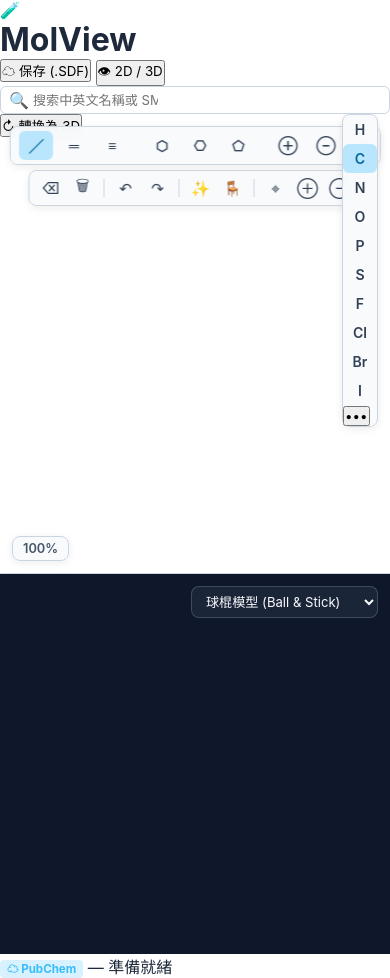
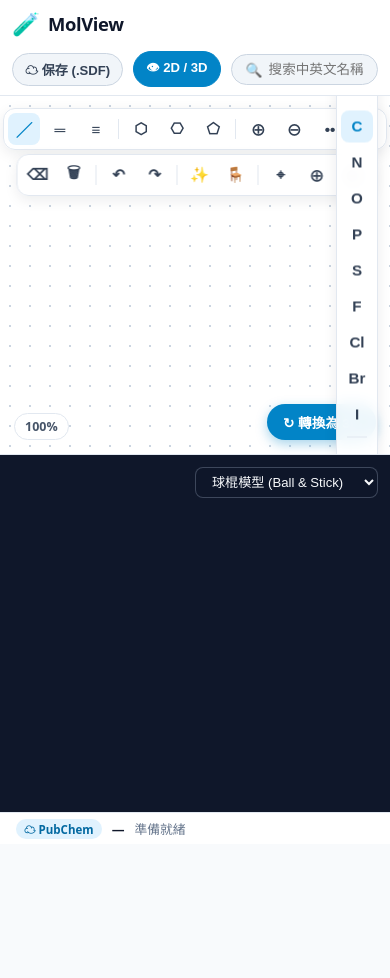
Before and after one commit to zealot-gif/Mol, a plain HTML site: page index.html in a window 390 px wide. After the commit the page ends 844 px from the top, so only its background shows below. Drawn offline with Linux system fonts and the light colour scheme; a script that the page names is missing.

Commit message:
Update style.css

```diff
--- a/style.css
+++ b/style.css
@@ -1,224 +1,126 @@
-* { box-sizing: border-box; margin: 0; padding: 0; font-family: -apple-system, BlinkMacSystemFont, "Segoe UI", Roboto, sans-serif; }
-
-html, body {
-  width: 100%; height: 100%;
-  background: #ffffff;
-  color: #1e293b;
-  overflow: hidden;
-  user-select: none;
+* {
+  box-sizing: border-box;
+  margin: 0;
+  padding: 0;
 }
 
-.app-container { display: flex; width: 100%; height: 100%; }
-
-.editor-pane {
-  flex: 1.15; position: relative; height: 100%;
-  background: #ffffff; border-right: 1px solid #e2e8f0; overflow: hidden;
+body, html {
+  width: 100%;
+  height: 100%;
+  font-family: system-ui, -apple-system, BlinkMacSystemFont, "Segoe UI", Roboto, sans-serif;
+  background-color: #f8fafc;
+  color: #0f172a;
+  overflow: hidden;
 }
 
-#molCanvas { width: 100%; height: 100%; display: block; cursor: crosshair; }
-
-/* 原版 MolView 懸浮工具島 */
-.floating-bar, .floating-dock, .zoom-badge {
-  position: absolute;
-  background: rgba(248, 250, 252, 0.94);
-  backdrop-filter: blur(8px);
-  border: 1px solid #cbd5e1;
-  border-radius: 8px;
-  box-shadow: 0 2px 8px rgba(15, 23, 42, 0.08);
-  z-index: 20;
+#app {
+  display: flex;
+  flex-direction: column;
+  height: 100vh;
+  width: 100vw;
 }
 
-.top-menu {
-  top: 12px; left: 50%; transform: translateX(-50%);
-  display: flex; align-items: center; gap: 4px; padding: 4px 8px; white-space: nowrap;
-}
-.brand-logo { font-size: 1.15rem; padding: 0 6px; }
-.menu-btn {
-  background: transparent; border: none; padding: 5px 10px;
-  border-radius: 6px; font-size: 0.84rem; font-weight: 500; color: #334155; cursor: pointer;
-}
-.menu-btn:hover { background: #e2e8f0; }
-.menu-btn.active { background: #e0f2fe; color: #0369a1; font-weight: 600; }
-.menu-btn.primary-pill { background: #0284c7; color: #ffffff; font-weight: 600; }
-.menu-btn.primary-pill:hover { background: #0369a1; }
-
-.search-wrap {
-  display: flex; align-items: center; gap: 4px;
-  background: #ffffff; border: 1px solid #cbd5e1; border-radius: 6px; padding: 3px 8px;
-}
-.search-wrap input { border: none; outline: none; font-size: 0.82rem; width: 125px; color: #0f172a; }
-
-.sub-menu {
-  top: 56px; left: 50%; transform: translateX(-50%);
-  display: flex; align-items: center; gap: 2px; padding: 3px 6px;
-}
-.tool-icon {
-  width: 30px; height: 28px; border: none; background: transparent;
-  border-radius: 5px; font-size: 0.95rem; color: #334155; cursor: pointer;
-}
-.tool-icon:hover { background: #e2e8f0; }
-.tool-icon.active { background: #bae6fd; color: #0369a1; }
-.tool-icon.danger:hover { background: #fee2e2; color: #dc2626; }
-.divider { width: 1px; height: 18px; background: #cbd5e1; margin: 0 4px; }
-
-.floating-dock {
-  top: 50%; transform: translateY(-50%);
-  display: flex; flex-direction: column; gap: 2px; padding: 4px;
-  max-height: 82%; overflow-y: auto;
-}
-.floating-dock::-webkit-scrollbar { display: none; }
-.left-dock { left: 12px; }
-.right-dock { right: 12px; }
-
-.dock-btn, .atom-btn, .pt-trigger-btn {
-  width: 34px; height: 29px; border: none; background: transparent;
-  border-radius: 6px; font-size: 0.88rem; font-weight: 600;
-  color: #334155; cursor: pointer; display: flex; align-items: center; justify-content: center;
+/* === 頂部導覽列 === */
+.topbar {
+  height: 54px;
+  background: #ffffff;
+  border-bottom: 1px solid #e2e8f0;
+  padding: 0 16px;
+  display: flex;
+  align-items: center;
+  justify-content: space-between;
+  gap: 12px;
+  z-index: 50;
   flex-shrink: 0;
 }
-.dock-btn:hover, .atom-btn:hover, .pt-trigger-btn:hover { background: #e2e8f0; }
-.dock-btn.active, .atom-btn.active { background: #bae6fd; color: #0369a1; }
-.pt-trigger-btn { color: #0284c7; font-weight: 800; letter-spacing: 1px; }
-.h-divider { height: 1px; width: 22px; background: #cbd5e1; margin: 2px auto; flex-shrink: 0; }
 
-/* 完整元素週期表懸浮卡片 */
-.pt-modal {
-  position: absolute; top: 50%; left: 50%; transform: translate(-50%, -50%);
-  background: rgba(255, 255, 255, 0.97); backdrop-filter: blur(12px);
-  border: 1px solid #cbd5e1; border-radius: 12px;
-  box-shadow: 0 12px 32px rgba(15, 23, 42, 0.22);
-  padding: 12px; z-index: 50; width: 92%; max-width: 620px;
-}
-.pt-modal.hidden { display: none; }
-.pt-header {
-  display: flex; justify-content: space-between; align-items: center;
-  margin-bottom: 8px; font-size: 0.85rem; font-weight: 700; color: #0f172a;
-}
-.pt-header button {
-  background: #f1f5f9; border: none; width: 24px; height: 24px;
-  border-radius: 6px; cursor: pointer; font-weight: 700; color: #475569;
-}
-.pt-grid {
-  display: grid; grid-template-columns: repeat(18, 1fr); gap: 2px;
-}
-.pt-cell {
-  aspect-ratio: 1; border: 1px solid #e2e8f0; border-radius: 3px;
-  font-size: 0.68rem; font-weight: 700; cursor: pointer;
-  display: flex; align-items: center; justify-content: center;
-  background: #f8fafc; color: #1e293b; transition: transform 0.1s;
-}
-.pt-cell:hover { transform: scale(1.25); z-index: 2; border-color: #0284c7; background: #bae6fd; }
-.pt-cell.nonmetal { background: #e0f2fe; color: #0369a1; }
-.pt-cell.alkali { background: #fee2e2; color: #991b1b; }
-.pt-cell.alkaline { background: #ffedd5; color: #9a3412; }
-.pt-cell.transition { background: #fef9c3; color: #854d0e; }
-.pt-cell.metalloid { background: #dcfce7; color: #166534; }
-.pt-cell.halogen { background: #f3e8ff; color: #6b21a8; }
-.pt-cell.noble { background: #f1f5f9; color: #475569; }
-
-.zoom-badge {
-  bottom: 12px; left: 12px;
-  padding: 4px 10px; font-size: 0.8rem; font-weight: 600; color: #475569;
-}
-
-.viewer-pane { flex: 1; position: relative; height: 100%; background: #0f172a; }
-.viewer-pane.hidden { display: none; }
-#viewer_3d { width: 100%; height: 100%; }
-
-.viewer-controls { position: absolute; top: 12px; right: 12px; z-index: 20; }
-.viewer-controls select {
-  background: rgba(30, 41, 59, 0.85); color: #f8fafc;
-  border: 1px solid rgba(148, 163, 184, 0.3);
-  padding: 6px 10px; border-radius: 8px; font-size: 0.82rem; outline: none;
-}
-
-.mol-status-card {
-  position: absolute; bottom: 12px; left: 12px; right: 12px;
-  background: rgba(15, 23, 42, 0.88); backdrop-filter: blur(8px);
-  border: 1px solid rgba(148, 163, 184, 0.25);
-  color: #f1f5f9; padding: 10px 14px; border-radius: 8px;
-  font-size: 0.82rem; display: flex; align-items: center; gap: 8px; flex-wrap: wrap; z-index: 20;
-}
-.badge { padding: 2px 7px; border-radius: 4px; font-size: 0.72rem; font-weight: 700; }
-.badge.cloud { background: rgba(56, 189, 248, 0.2); color: #38bdf8; }
-.badge.local { background: rgba(251, 191, 36, 0.2); color: #fbbf24; }
-
-@media (max-width: 900px) {
-  html, body { overflow-y: auto; height: auto; }
-  .app-container { flex-direction: column; height: auto; }
-  .editor-pane { height: 460px; flex: none; border-right: none; border-bottom: 1px solid #cbd5e1; }
-  .viewer-pane { height: 380px; flex: none; }
-  .top-menu { max-width: 95%; overflow-x: auto; }
-}
-
-/* 3D 單鍵二面角旋轉控制盒 */
-.viewer-controls {
+.brand {
   display: flex;
-  flex-direction: column;
-  align-items: flex-end;
+  align-items: center;
   gap: 8px;
 }
 
-.torsion-box {
-  background: rgba(15, 23, 42, 0.88);
-  backdrop-filter: blur(8px);
-  border: 1px solid rgba(148, 163, 184, 0.3);
-  border-radius: 8px;
-  padding: 8px 12px;
-  color: #f1f5f9;
-  width: 210px;
-  box-shadow: 0 4px 12px rgba(0, 0, 0, 0.25);
+.brand .logo {
+  font-size: 1.4rem;
 }
 
-.torsion-header {
-  display: flex;
-  justify-content: space-between;
-  align-items: center;
-  margin-bottom: 6px;
-  font-size: 0.78rem;
-  font-weight: 700;
+.brand h1 {
+  font-size: 1.15rem;
+  font-weight: 800;
+  letter-spacing: -0.02em;
+  color: #0f172a;
 }
 
-.torsion-header select {
-  background: #1e293b;
-  color: #38bdf8;
-  border: 1px solid rgba(56, 189, 248, 0.4);
-  padding: 2px 6px;
-  border-radius: 4px;
-  font-size: 0.76rem;
+.header-actions {
+  display: flex;
+  align-items: center;
+  gap: 10px;
 }
 
-#torsionAngleLabel {
-  color: #fbbf24;
-  font-variant-numeric: tabular-nums;
+.pill-btn {
+  background: #f1f5f9;
+  border: 1px solid #cbd5e1;
+  color: #334155;
+  padding: 6px 12px;
+  border-radius: 999px;
+  font-size: 0.82rem;
+  font-weight: 600;
+  cursor: pointer;
+  transition: all 0.15s;
+  white-space: nowrap;
 }
 
-#torsionSlider {
-  width: 100%;
-  accent-color: #38bdf8;
-  cursor: pointer;
+.pill-btn:hover {
+  background: #e2e8f0;
 }
 
-.torsion-status {
-  margin-top: 4px;
-  font-size: 0.72rem;
-  color: #94a3b8;
-  text-align: right;
+.pill-btn.active {
+  background: #0284c7;
+  color: #ffffff;
+  border-color: #0284c7;
 }
 
-/* === 搜尋框即時推薦下拉選單 === */
+/* === 搜尋框與即時推薦下拉選單 === */
 .search-wrap {
   position: relative;
+  display: flex;
+  align-items: center;
+  background: #f1f5f9;
+  border: 1px solid #cbd5e1;
+  border-radius: 999px;
+  padding: 5px 14px;
+  width: 260px;
+  transition: border-color 0.2s, box-shadow 0.2s;
+}
+
+.search-wrap:focus-within {
+  background: #ffffff;
+  border-color: #0284c7;
+  box-shadow: 0 0 0 3px rgba(2, 132, 199, 0.15);
+}
+
+.search-wrap span {
+  font-size: 0.85rem;
+  margin-right: 6px;
+}
+
+.search-wrap input {
+  border: none;
+  background: transparent;
+  outline: none;
+  width: 100%;
+  font-size: 0.85rem;
+  color: #0f172a;
 }
 
 .search-dropdown {
   position: absolute;
   top: calc(100% + 8px);
-  left: 0;
-  width: 280px;
-  max-height: 280px;
+  right: 0;
+  width: 290px;
+  max-height: 290px;
   overflow-y: auto;
-  background: rgba(255, 255, 255, 0.96);
+  background: rgba(255, 255, 255, 0.97);
   backdrop-filter: blur(12px);
   border: 1px solid #cbd5e1;
   border-radius: 12px;
@@ -280,3 +182,351 @@ html, body {
   color: #0284c7;
   flex-shrink: 0;
 }
+
+/* === 主工作區（左右雙視窗） === */
+#workspace {
+  flex: 1;
+  display: flex;
+  overflow: hidden;
+  position: relative;
+}
+
+.pane {
+  flex: 1;
+  position: relative;
+  height: 100%;
+  overflow: hidden;
+}
+
+.editor-pane {
+  background-color: #ffffff;
+  background-image: radial-gradient(#cbd5e1 1px, transparent 1px);
+  background-size: 20px 20px;
+  border-right: 1px solid #e2e8f0;
+}
+
+#molCanvas {
+  width: 100%;
+  height: 100%;
+  display: block;
+  cursor: crosshair;
+  touch-action: none;
+}
+
+.viewer-pane {
+  background: #0f172a;
+}
+
+.viewer-pane.hidden {
+  display: none;
+}
+
+#viewer_3d {
+  width: 100%;
+  height: 100%;
+  position: relative;
+}
+
+/* === 懸浮工具列 === */
+.floating-bar {
+  position: absolute;
+  background: rgba(255, 255, 255, 0.92);
+  backdrop-filter: blur(8px);
+  border: 1px solid #e2e8f0;
+  border-radius: 12px;
+  box-shadow: 0 4px 14px rgba(15, 23, 42, 0.08);
+  display: flex;
+  align-items: center;
+  padding: 4px;
+  gap: 4px;
+  z-index: 20;
+}
+
+.top-menu {
+  top: 12px;
+  left: 50%;
+  transform: translateX(-50%);
+}
+
+.sub-menu {
+  top: 58px;
+  left: 50%;
+  transform: translateX(-50%);
+}
+
+.right-dock {
+  right: 12px;
+  top: 50%;
+  transform: translateY(-50%);
+  flex-direction: column;
+}
+
+.dock-btn, .tool-icon, .atom-btn, .pt-trigger {
+  width: 32px;
+  height: 32px;
+  border: none;
+  background: transparent;
+  border-radius: 8px;
+  font-size: 0.95rem;
+  font-weight: 700;
+  color: #334155;
+  cursor: pointer;
+  display: flex;
+  align-items: center;
+  justify-content: center;
+  transition: all 0.15s;
+}
+
+.dock-btn:hover, .tool-icon:hover, .atom-btn:hover, .pt-trigger:hover {
+  background: #f1f5f9;
+  color: #0284c7;
+}
+
+.dock-btn.active, .atom-btn.active, .pt-trigger.active {
+  background: #e0f2fe;
+  color: #0284c7;
+}
+
+.tool-icon.danger:hover {
+  background: #fee2e2;
+  color: #dc2626;
+}
+
+.divider {
+  width: 1px;
+  height: 20px;
+  background: #e2e8f0;
+  margin: 0 2px;
+}
+
+.divider-h {
+  width: 20px;
+  height: 1px;
+  background: #e2e8f0;
+  margin: 2px 0;
+}
+
+/* === 2D 畫布角落按鈕 === */
+.zoom-badge {
+  position: absolute;
+  bottom: 14px;
+  left: 14px;
+  background: rgba(255, 255, 255, 0.9);
+  border: 1px solid #e2e8f0;
+  padding: 4px 10px;
+  border-radius: 999px;
+  font-size: 0.78rem;
+  font-weight: 700;
+  color: #475569;
+  z-index: 15;
+}
+
+.sync-fab {
+  position: absolute;
+  bottom: 14px;
+  right: 14px;
+  background: #0284c7;
+  color: #ffffff;
+  border: none;
+  padding: 8px 16px;
+  border-radius: 999px;
+  font-size: 0.85rem;
+  font-weight: 700;
+  box-shadow: 0 4px 12px rgba(2, 132, 199, 0.35);
+  cursor: pointer;
+  z-index: 15;
+  transition: transform 0.15s, background 0.15s;
+}
+
+.sync-fab:hover {
+  background: #0369a1;
+  transform: translateY(-1px);
+}
+
+/* === 3D 右上角控制面板與單鍵旋轉滑桿 === */
+.viewer-controls {
+  position: absolute;
+  top: 12px;
+  right: 12px;
+  display: flex;
+  flex-direction: column;
+  align-items: flex-end;
+  gap: 8px;
+  z-index: 20;
+}
+
+#styleSelect {
+  background: rgba(15, 23, 42, 0.85);
+  color: #f8fafc;
+  border: 1px solid rgba(148, 163, 184, 0.35);
+  padding: 6px 12px;
+  border-radius: 8px;
+  font-size: 0.82rem;
+  outline: none;
+  cursor: pointer;
+}
+
+.torsion-box {
+  background: rgba(15, 23, 42, 0.88);
+  backdrop-filter: blur(8px);
+  border: 1px solid rgba(148, 163, 184, 0.3);
+  border-radius: 10px;
+  padding: 8px 12px;
+  color: #f1f5f9;
+  width: 215px;
+  box-shadow: 0 4px 12px rgba(0, 0, 0, 0.25);
+}
+
+.torsion-header {
+  display: flex;
+  justify-content: space-between;
+  align-items: center;
+  margin-bottom: 6px;
+  font-size: 0.78rem;
+  font-weight: 700;
+}
+
+.torsion-header select {
+  background: #1e293b;
+  color: #38bdf8;
+  border: 1px solid rgba(56, 189, 248, 0.4);
+  padding: 2px 6px;
+  border-radius: 4px;
+  font-size: 0.76rem;
+}
+
+#torsionAngleLabel {
+  color: #fbbf24;
+  font-variant-numeric: tabular-nums;
+}
+
+#torsionSlider {
+  width: 100%;
+  accent-color: #38bdf8;
+  cursor: pointer;
+}
+
+.torsion-status {
+  margin-top: 4px;
+  font-size: 0.72rem;
+  color: #94a3b8;
+  text-align: right;
+}
+
+/* === 元素週期表彈窗 === */
+.pt-modal {
+  position: absolute;
+  top: 50%;
+  left: 50%;
+  transform: translate(-50%, -50%);
+  background: #ffffff;
+  border: 1px solid #cbd5e1;
+  border-radius: 14px;
+  box-shadow: 0 20px 40px rgba(15, 23, 42, 0.2);
+  padding: 12px;
+  z-index: 100;
+  max-width: 92%;
+  overflow-x: auto;
+}
+
+.pt-modal.hidden {
+  display: none;
+}
+
+.pt-header {
+  display: flex;
+  justify-content: space-between;
+  align-items: center;
+  margin-bottom: 8px;
+  font-weight: 700;
+  font-size: 0.9rem;
+}
+
+.pt-header button {
+  border: none;
+  background: transparent;
+  font-size: 1rem;
+  cursor: pointer;
+}
+
+.pt-grid {
+  display: grid;
+  grid-template-columns: repeat(18, 26px);
+  grid-template-rows: repeat(6, 26px);
+  gap: 3px;
+}
+
+.pt-cell {
+  border: 1px solid #e2e8f0;
+  border-radius: 4px;
+  font-size: 0.72rem;
+  font-weight: 700;
+  cursor: pointer;
+  background: #f8fafc;
+}
+
+.pt-cell:hover {
+  background: #0284c7;
+  color: #ffffff;
+}
+
+/* === 底部狀態列 === */
+.status-bar {
+  height: 32px;
+  background: #ffffff;
+  border-top: 1px solid #e2e8f0;
+  padding: 0 16px;
+  display: flex;
+  align-items: center;
+  gap: 10px;
+  font-size: 0.8rem;
+  flex-shrink: 0;
+}
+
+.badge {
+  padding: 2px 8px;
+  border-radius: 999px;
+  font-size: 0.72rem;
+  font-weight: 700;
+}
+
+.badge.cloud {
+  background: #e0f2fe;
+  color: #0369a1;
+}
+
+.badge.local {
+  background: #fef3c7;
+  color: #b45309;
+}
+
+.formula {
+  font-weight: 700;
+  color: #0f172a;
+}
+
+.info-text {
+  color: #64748b;
+  white-space: nowrap;
+  overflow: hidden;
+  text-overflow: ellipsis;
+}
+
+/* === 手機版窄螢幕自動上下分欄 === */
+@media (max-width: 768px) {
+  .topbar {
+    flex-wrap: wrap;
+    height: auto;
+    padding: 8px 12px;
+  }
+  .search-wrap {
+    width: 100%;
+  }
+  #workspace {
+    flex-direction: column;
+  }
+  .editor-pane {
+    border-right: none;
+    border-bottom: 1px solid #e2e8f0;
+  }
+}
```
